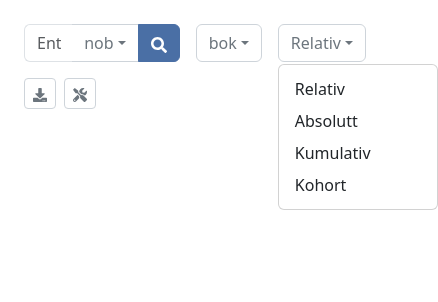
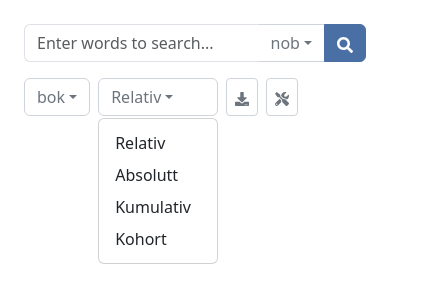
Before and after one commit to Yoonsen/ngram-pwa-new, a React (Create React App) app: page / in a window 390 px wide. Both pictures are taken after a click on the button "Relativ". Shown: the top 302 px of the page, 438 px wide, since content can reach past the window. Built offline with nearby package versions, Linux system fonts and the light colour scheme; what chartjs-plugin-zoom would draw is missing.

Commit message:
Improve layout: keep all controls in one line on desktop, stack on mobile

```diff
--- a/src/components/SearchControls.js
+++ b/src/components/SearchControls.js
@@ -145,6 +145,7 @@ const SearchControls = ({ onSearch, onGraphTypeChange, data, onSettingsChange })
 
     return (
         <div className="d-flex flex-column flex-md-row gap-3 align-items-start w-100">
+            <div className="d-flex flex-column flex-md-row gap-3 align-items-start w-100">
                 <Form onSubmit={handleSubmit} className="d-flex align-items-center gap-3 flex-grow-1">
                     <InputGroup className="flex-grow-1">
                         <Form.Control
@@ -196,7 +197,9 @@ const SearchControls = ({ onSearch, onGraphTypeChange, data, onSettingsChange })
                             <FaSearch />
                         </Button>
                     </InputGroup>
+                </Form>
 
+                <div className="d-flex gap-2">
                     <ButtonGroup>
                         <div className="dropdown">
                             <button
@@ -236,13 +239,14 @@ const SearchControls = ({ onSearch, onGraphTypeChange, data, onSettingsChange })
 
                     <div className="dropdown">
                         <button
-                        className="btn btn-outline-secondary dropdown-toggle"
+                            className="btn btn-outline-secondary dropdown-toggle d-flex align-items-center"
                             type="button"
                             onClick={() => setShowGraphTypeDropdown(!showGraphTypeDropdown)}
                             style={{
                                 borderColor: '#ced4da',
                                 position: 'relative',
-                            zIndex: 1001
+                                zIndex: 1001,
+                                minWidth: '120px'
                             }}
                         >
                             {graphType === 'relative' ? 'Relativ' :
@@ -251,12 +255,13 @@ const SearchControls = ({ onSearch, onGraphTypeChange, data, onSettingsChange })
                              'Kohort'}
                         </button>
                         {showGraphTypeDropdown && (
-                        <div className="dropdown-menu show" style={{
+                            <div className="dropdown-menu show d-flex flex-column" style={{
                                 position: 'absolute',
                                 zIndex: 1000,
                                 top: '100%',
                                 left: 0,
-                            marginTop: '0.125rem'
+                                marginTop: '0.125rem',
+                                minWidth: '120px'
                             }}>
                                 <button className="dropdown-item" onClick={() => {
                                     handleGraphTypeSelect('relative');
@@ -277,7 +282,6 @@ const SearchControls = ({ onSearch, onGraphTypeChange, data, onSettingsChange })
                             </div>
                         )}
                     </div>
-            </Form>
 
                     <div className="d-flex gap-2">
                         <Button
@@ -309,6 +313,8 @@ const SearchControls = ({ onSearch, onGraphTypeChange, data, onSettingsChange })
                         >
                             <FaTools />
                         </Button>
+                    </div>
+                </div>
             </div>
 
             <Modal show={showModal} onHide={() => setShowModal(false)} centered>
```
Lines whose indentation alone changed are shown as unchanged.
